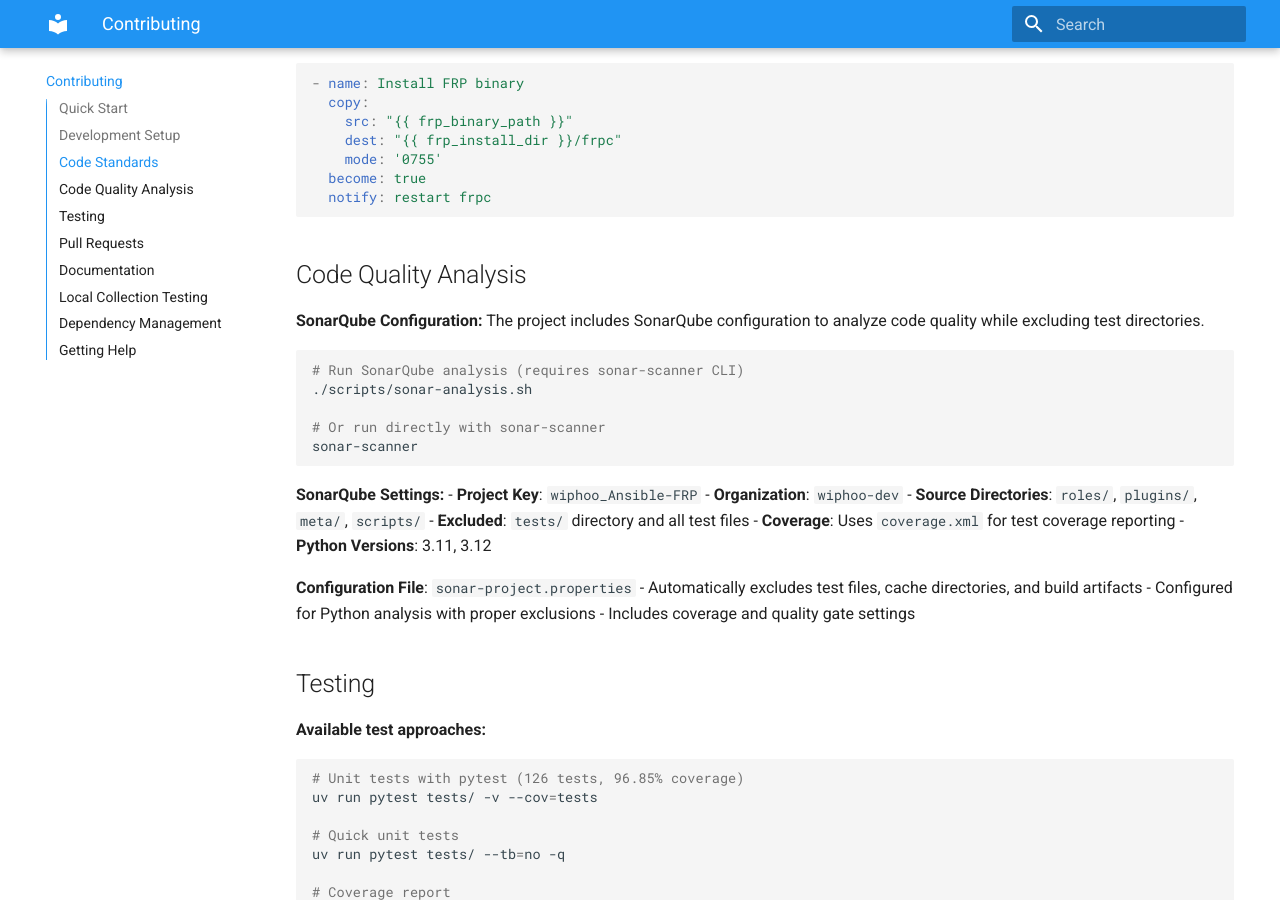
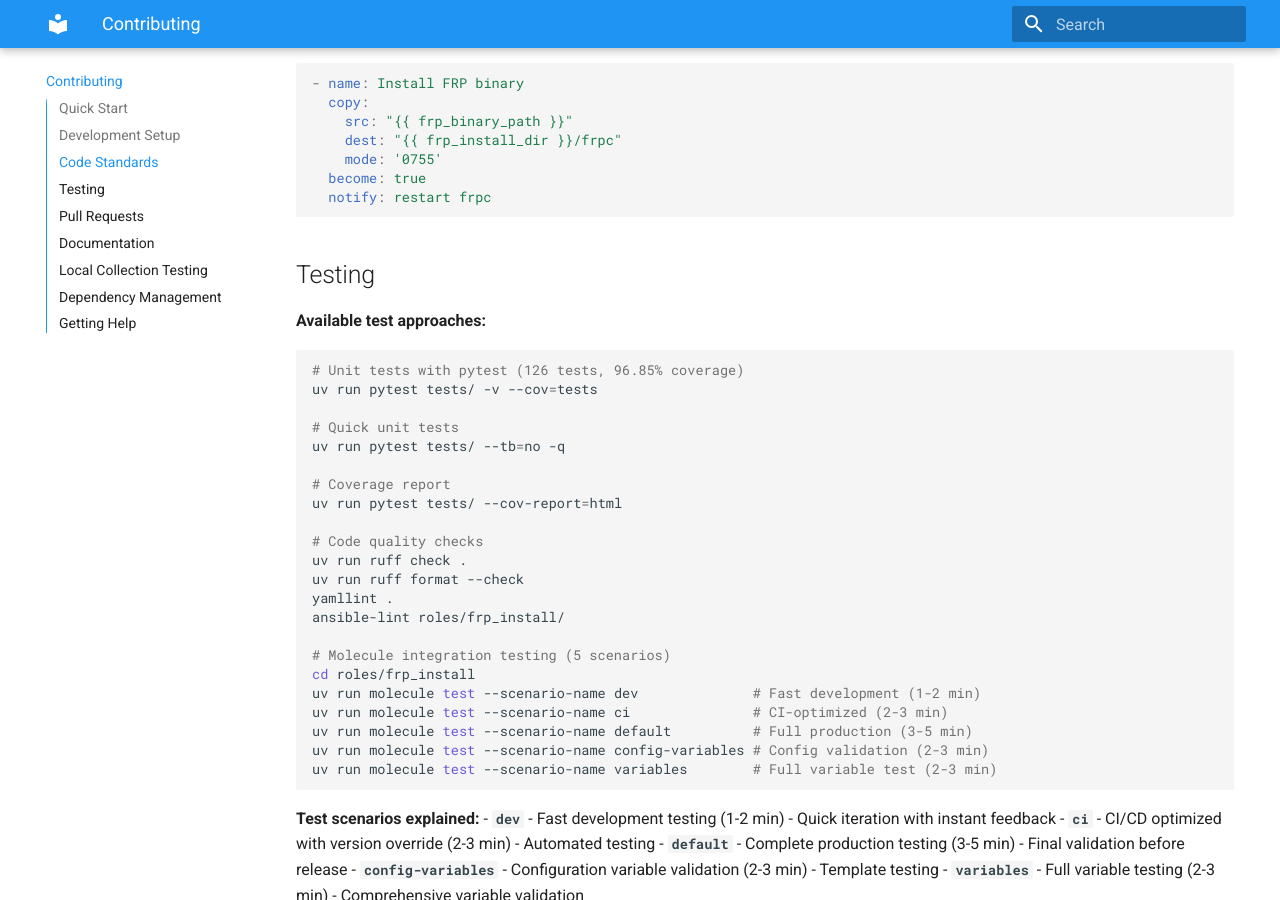
Before and after one commit to wiphoo/Ansible-FRP, an MkDocs documentation site: the page built from docs/contributing.md, in a window 1280 px wide and 900 px high, scrolled down 971 px. Built offline with MkDocs 1.6.1 and Material for MkDocs 9.7.7, drawn with Linux system fonts in a browser that asks for light colours; some of the changed text lies outside the part shown.

Commit message:
chore: update configuration and documentation consistency
- Update ansible-lint: remove redundant molecule/resources exclusion (handled by pre-commit)
- Fix pr-validation.yml: standardize YAML indentation (2 spaces)
- Update contributing.md:
  - Update ansible-core requirement 2.15.0 → 2.17.0 (2 instances)
  - Remove outdated SonarQube section (configuration kept for reference)
- Update guide.md: update ansible-core requirement 2.15.0 → 2.17.0

All documentation now consistent with pyproject.toml and meta/main.yml

````diff
--- a/docs/contributing.md
+++ b/docs/contributing.md
@@ -52,32 +52,6 @@ uv run ruff format --check
   become: true
   notify: restart frpc
 ```
-
-## Code Quality Analysis
-
-**SonarQube Configuration:**
-The project includes SonarQube configuration to analyze code quality while excluding test directories.
-
-```bash
-# Run SonarQube analysis (requires sonar-scanner CLI)
-./scripts/sonar-analysis.sh
-
-# Or run directly with sonar-scanner
-sonar-scanner
-```
-
-**SonarQube Settings:**
-- **Project Key**: `wiphoo_Ansible-FRP`
-- **Organization**: `wiphoo-dev`
-- **Source Directories**: `roles/`, `plugins/`, `meta/`, `scripts/`
-- **Excluded**: `tests/` directory and all test files
-- **Coverage**: Uses `coverage.xml` for test coverage reporting
-- **Python Versions**: 3.11, 3.12
-
-**Configuration File**: `sonar-project.properties`
-- Automatically excludes test files, cache directories, and build artifacts
-- Configured for Python analysis with proper exclusions
-- Includes coverage and quality gate settings
 
 ## Testing
 
````
Also changed, not shown: other parts of docs/contributing.md (+2 -2 lines), docs/guide.md (+1 -1 lines), 2 other files.
